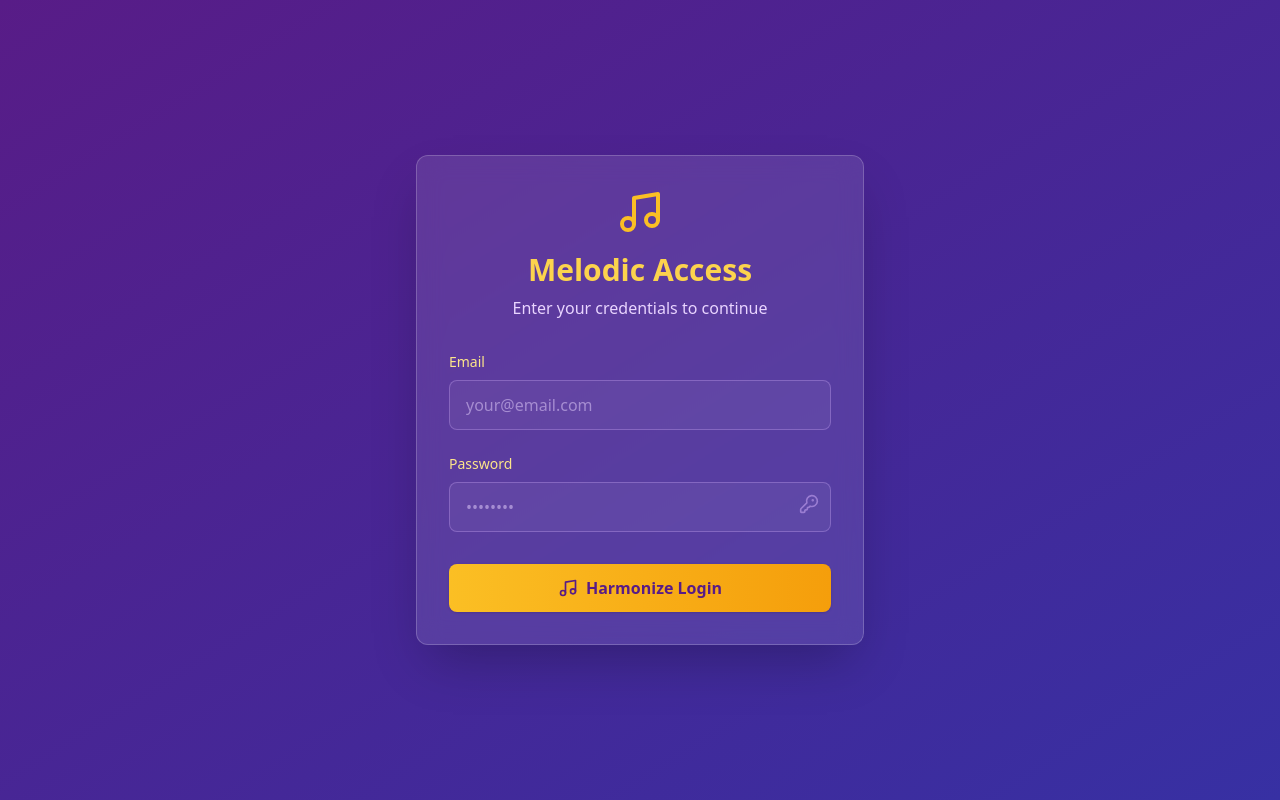
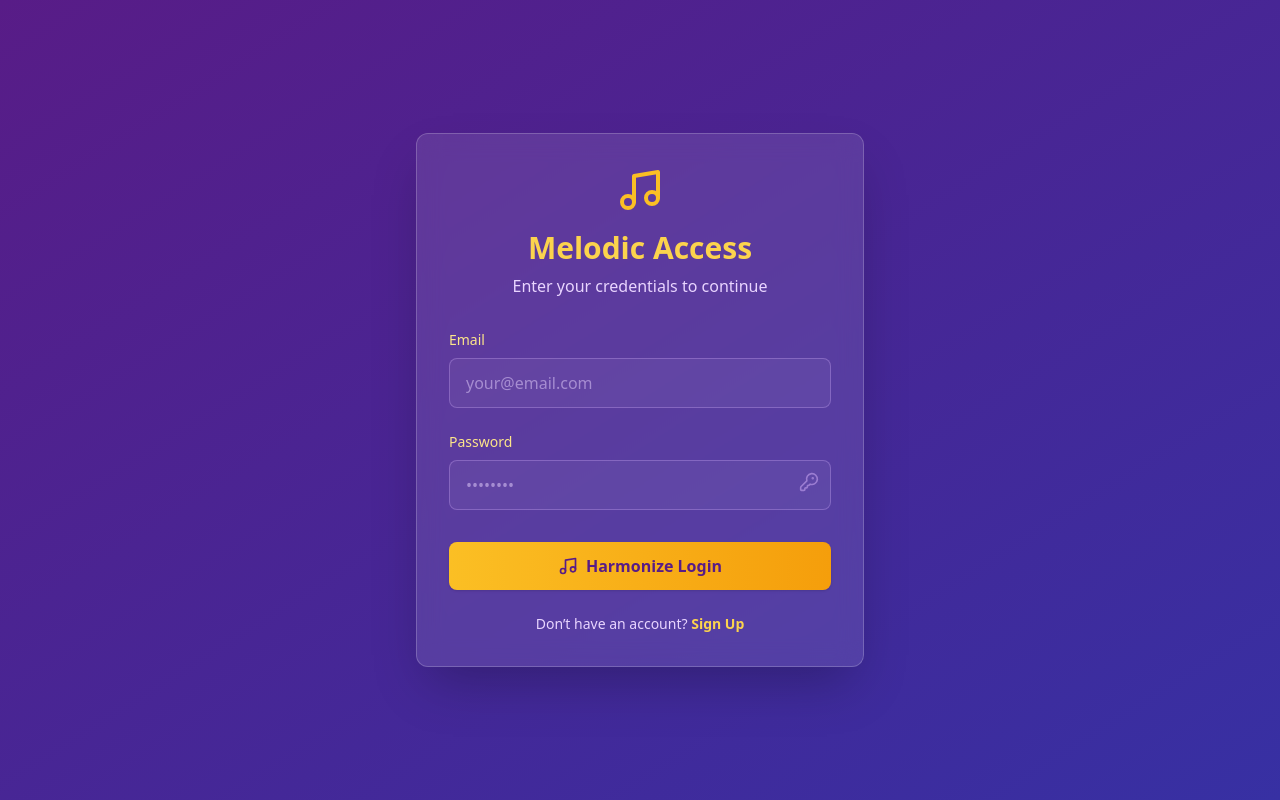
Before and after one commit to amitraao04/Ecommerce-music-app, a React (Create React App) app in the folder frontend/: page /login in a window 1280 px wide. Built offline with nearby package versions, Linux system fonts and the light colour scheme.

Commit message:
added a sign up link on the login page

```diff
--- a/frontend/src/pages/LoginPage.js
+++ b/frontend/src/pages/LoginPage.js
@@ -42,6 +42,7 @@
 import React, { useState } from 'react';
 import { Music, KeyRound } from 'lucide-react';
 import api from '../api/axios';
+import { Link } from 'react-router-dom';
 
 const LoginPage = () => {
   const [email, setEmail] = useState('');
@@ -118,7 +119,14 @@ const LoginPage = () => {
             </button>
           </div>
         </form>
-
+        <div className="text-center mt-6">
+          <p className="text-sm text-purple-200">
+            Don’t have an account?{' '}
+            <Link to="/signup" className="text-amber-300 hover:underline font-semibold">
+              Sign Up
+            </Link>
+          </p>
+        </div>
 
       </div>
     </div>
```
